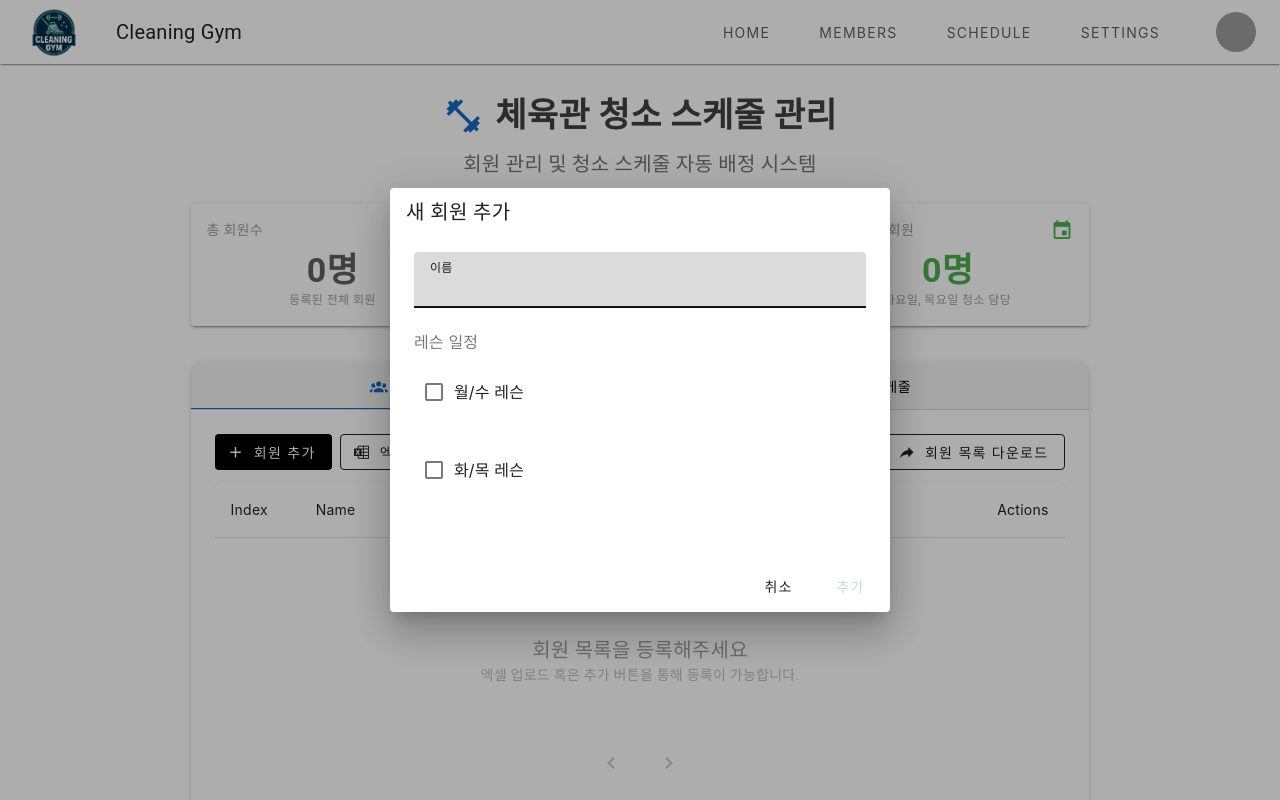
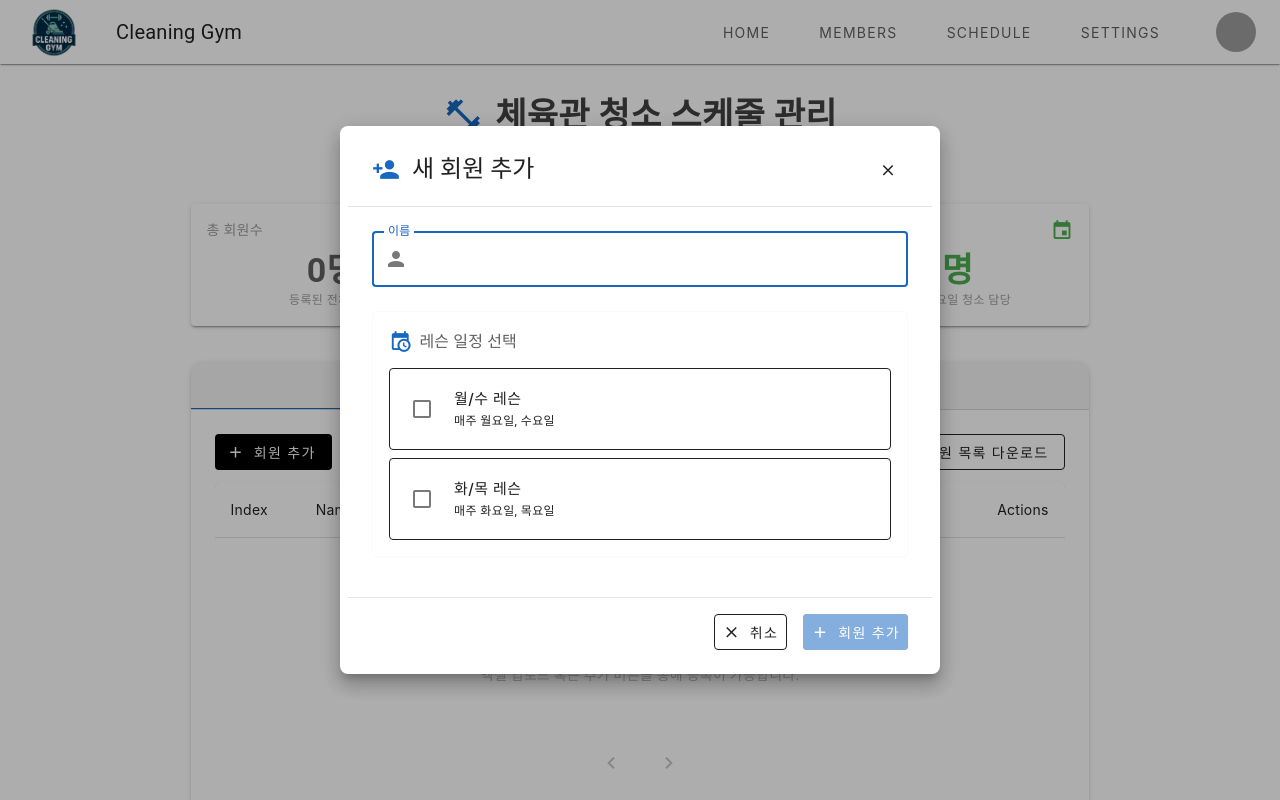
Before and after one commit to HoonDongKang/gym-cleaning-rotation, a Vue app: page / in a window 1280 px wide. Both pictures are taken after a click on the button "회원 추가". Built offline with nearby package versions, Linux system fonts and the light colour scheme; grey boxes are pictures that could not be loaded.

Commit message:
feat: Add design on member dialog

```diff
--- a/src/components/members/MemberDialog.vue
+++ b/src/components/members/MemberDialog.vue
@@ -1,45 +1,158 @@
 <template>
-  <v-dialog v-model="dialog" max-width="500px">
+  <v-dialog v-model="dialog" max-width="600px" persistent>
     <template #activator="{ props }">
       <slot name="activator" v-bind="props" />
     </template>
 
-    <v-card>
-      <v-card-title>
+    <v-card class="pa-2" elevation="12" rounded="lg">
+      <v-card-title class="d-flex align-center justify-space-between px-6 py-4">
+        <div class="d-flex align-center">
+          <v-icon
+            :icon="isEditMode ? 'mdi-account-edit' : 'mdi-account-plus'"
+            class="me-3"
+            :color="isEditMode ? 'orange' : 'primary'"
+            size="28"
+          />
+          <span class="text-h5 font-weight-medium">
             {{ isEditMode ? '회원 정보 수정' : '새 회원 추가' }}
+          </span>
+        </div>
+        <v-btn icon="mdi-close" variant="text" size="small" @click="close" class="text-grey-600" />
       </v-card-title>
 
-      <v-card-text>
+      <v-divider />
+
+      <v-card-text class="px-6 py-6">
         <v-form ref="form" v-model="valid">
+          <div class="mb-6">
             <v-text-field
               v-model="formData.name"
               label="이름"
               :rules="nameRules"
               required
               focused
-          ></v-text-field>
+              variant="outlined"
+              prepend-inner-icon="mdi-account"
+              class="mb-2"
+              color="primary"
+              hide-details="auto"
+            />
+          </div>
+          <div class="mb-4">
+            <v-card variant="outlined" class="pa-4" color="grey-lighten-5">
+              <div class="d-flex align-center mb-3">
+                <v-icon icon="mdi-calendar-clock" class="me-2" color="primary" />
+                <span class="text-subtitle-1 font-weight-medium text-grey-darken-2">
+                  레슨 일정 선택
+                </span>
+              </div>
 
-          <div class="mb-4">
-            <v-label class="mb-2">레슨 일정</v-label>
+              <div class="d-flex flex-column gap-2">
+                <v-card
+                  variant="outlined"
+                  :class="[
+                    'pa-3 cursor-pointer transition-all',
+                    formData.lessonMW
+                      ? 'bg-primary-lighten-4 border-primary text-grey-darken-4'
+                      : 'hover:bg-grey-lighten-3 text-grey-darken-4',
+                  ]"
+                  @click="formData.lessonMW = !formData.lessonMW"
+                >
+                  <div class="d-flex align-center">
                     <v-checkbox
                       v-model="formData.lessonMW"
-              label="월/수 레슨"
+                      hide-details
+                      color="primary"
+                      class="me-3"
                       @keydown.enter="formData.lessonMW = !formData.lessonMW"
                     />
+                    <div>
+                      <div class="font-weight-medium">월/수 레슨</div>
+                      <div class="text-caption text-grey-600">매주 월요일, 수요일</div>
+                    </div>
+                    <v-spacer />
+                    <v-chip
+                      v-if="formData.lessonMW"
+                      size="small"
+                      color="primary"
+                      variant="elevated"
+                    >
+                      선택됨
+                    </v-chip>
+                  </div>
+                </v-card>
+
+                <v-card
+                  variant="outlined"
+                  :class="[
+                    'pa-3 cursor-pointer transition-all',
+                    formData.lessonTT
+                      ? 'bg-primary-lighten-4 border-primary text-grey-darken-4'
+                      : 'hover:bg-grey-lighten-3 text-grey-darken-4',
+                  ]"
+                  @click="formData.lessonTT = !formData.lessonTT"
+                >
+                  <div class="d-flex align-center">
                     <v-checkbox
                       v-model="formData.lessonTT"
-              label="화/목 레슨"
+                      hide-details
+                      color="primary"
+                      class="me-3"
                       @keydown.enter="formData.lessonTT = !formData.lessonTT"
                     />
+                    <div>
+                      <div class="font-weight-medium">화/목 레슨</div>
+                      <div class="text-caption text-grey-600">매주 화요일, 목요일</div>
+                    </div>
+                    <v-spacer />
+                    <v-chip
+                      v-if="formData.lessonTT"
+                      size="small"
+                      color="primary"
+                      variant="elevated"
+                    >
+                      선택됨
+                    </v-chip>
+                  </div>
+                </v-card>
+              </div>
+
+              <!-- 선택된 일정 요약 -->
+              <v-alert
+                v-if="formData.lessonMW || formData.lessonTT"
+                type="info"
+                variant="tonal"
+                class="mt-4"
+                density="compact"
+              >
+                <template #prepend>
+                  <v-icon icon="mdi-information" />
+                </template>
+                선택된 일정:
+                <span v-if="formData.lessonMW && formData.lessonTT">월/수, 화/목 레슨</span>
+                <span v-else-if="formData.lessonMW">월/수 레슨</span>
+                <span v-else-if="formData.lessonTT">화/목 레슨</span>
+              </v-alert>
+            </v-card>
           </div>
         </v-form>
       </v-card-text>
 
-      <v-card-actions>
-        <v-spacer></v-spacer>
-        <v-btn variant="text" @click="close">취소</v-btn>
-        <v-btn color="primary" @click="save" :disabled="!canSave">
-          {{ isEditMode ? '수정' : '추가' }}
+      <!-- 액션 버튼 -->
+      <v-divider />
+      <v-card-actions class="px-6 py-4">
+        <v-spacer />
+        <v-btn variant="outlined" @click="close" class="me-2" prepend-icon="mdi-close">
+          취소
+        </v-btn>
+        <v-btn
+          :color="isEditMode ? 'orange' : 'primary'"
+          @click="save"
+          :disabled="!canSave"
+          variant="elevated"
+          :prepend-icon="isEditMode ? 'mdi-content-save-edit' : 'mdi-plus'"
+        >
+          {{ isEditMode ? '수정 완료' : '회원 추가' }}
         </v-btn>
       </v-card-actions>
     </v-card>
@@ -122,3 +235,25 @@ watch(
   },
 );
 </script>
+<style scoped>
+.cursor-pointer {
+  cursor: pointer;
+}
+
+.transition-all {
+  transition: all 0.2s ease-in-out;
+}
+
+.border-primary {
+  border-color: rgb(var(--v-theme-primary)) !important;
+  border-width: 2px !important;
+}
+
+.gap-2 > * + * {
+  margin-top: 8px;
+}
+
+.hover\:bg-grey-lighten-3:hover {
+  background-color: rgb(var(--v-theme-grey-lighten-3));
+}
+</style>
```
Lines whose indentation alone changed are shown as unchanged.
